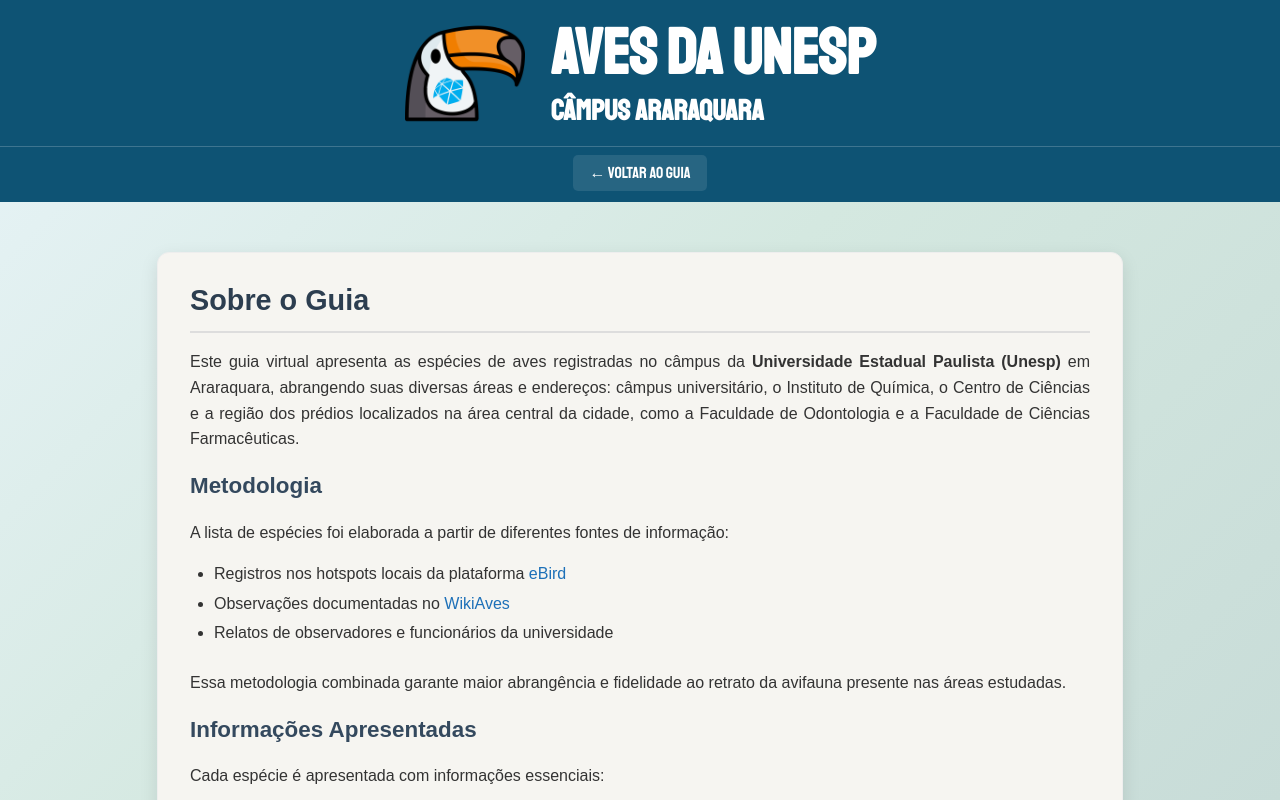
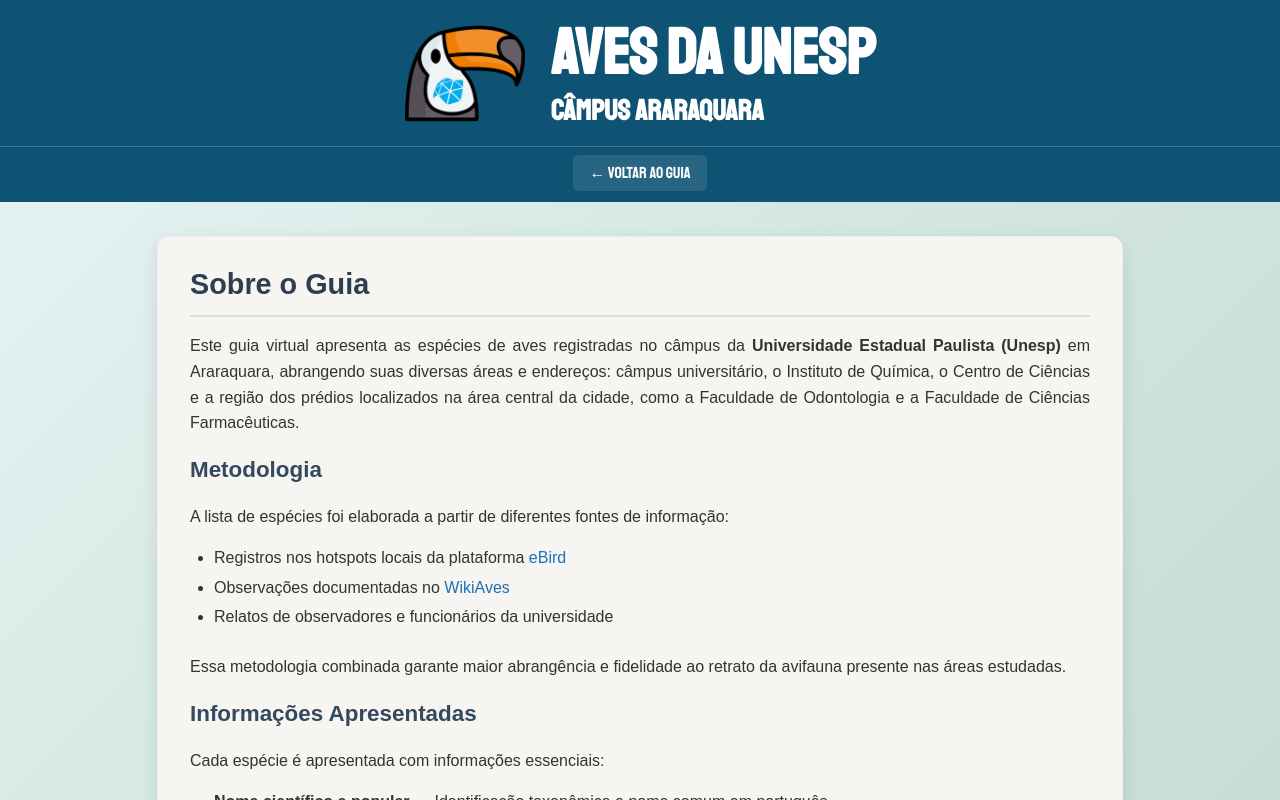
Before and after one commit to cnmodesto/aves-unesp-araraquara, a React (Vite) app: page /info in a window 1280 px wide. Shown: the top 800 px of the page. Built offline with nearby package versions, Linux system fonts and the light colour scheme.

Commit message:
style: ajuste na margem superior do container-info

```diff
--- a/src/index.css
+++ b/src/index.css
@@ -1211,7 +1211,7 @@ footer p {
 .container-info {
   padding: 1rem 2rem;
   background-color: #f6f5f1;
-  margin: 0.4rem auto;
+  margin: -0.6rem auto;
   max-width: 900px;
   text-align: justify;
   border: 1px solid #eee;
```
Also changed, not shown: 1 other file (tests, documents, lock files or other folders).
